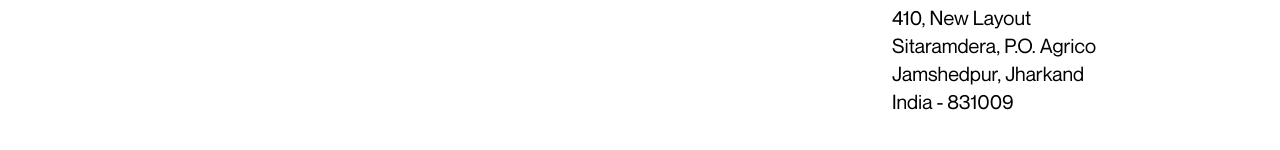
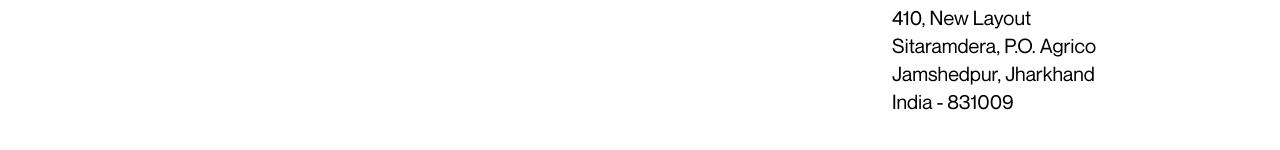
Before and after one commit to love-to-code108/LaseTek, a React (Vite) app: page / in a window 1280 px wide. Shown: the part 4195-4345 px from the top of the page. Built offline with nearby package versions, Linux system fonts and the light colour scheme.

Commit message:
small grammer fix

```diff
--- a/src/App.jsx
+++ b/src/App.jsx
@@ -452,7 +452,7 @@ Ensuring complete coverage of all critical areas for enhanced security.
               <p className=" text-2xl font-bold">Lase Tek</p>
               <p>410, New Layout</p>
               <p>Sitaramdera, P.O. Agrico</p>
-              <p>Jamshedpur, Jharkand</p>
+              <p>Jamshedpur, Jharkhand</p>
               <p>India - 831009</p>
           </div>
 
```
